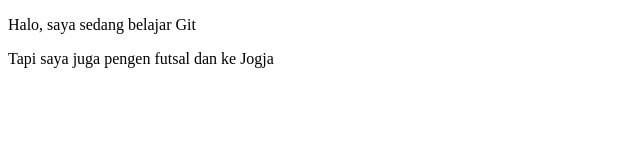
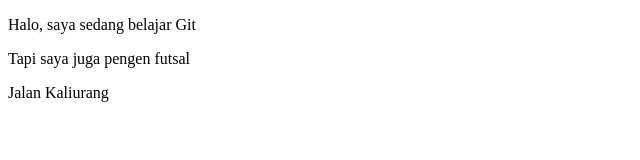
Before and after one commit to ikhsannovianto/PRPL12GIT, a plain HTML site: page index.html in a window 1280 px wide. Shown: the whole page, without its empty margins (0-640 px from the left). Drawn offline with Linux system fonts and the light colour scheme.

Commit message:
Menambah Pragraf

```diff
--- a/index.html
+++ b/index.html
@@ -7,6 +7,7 @@
 </head>
 <body>
     <p>Halo, saya sedang belajar Git</p>
-    <p>Tapi saya juga pengen futsal dan ke Jogja</p>
+    <p>Tapi saya juga pengen futsal</p>
+    <p>Jalan Kaliurang</p>
 </body>
 </html>
```
